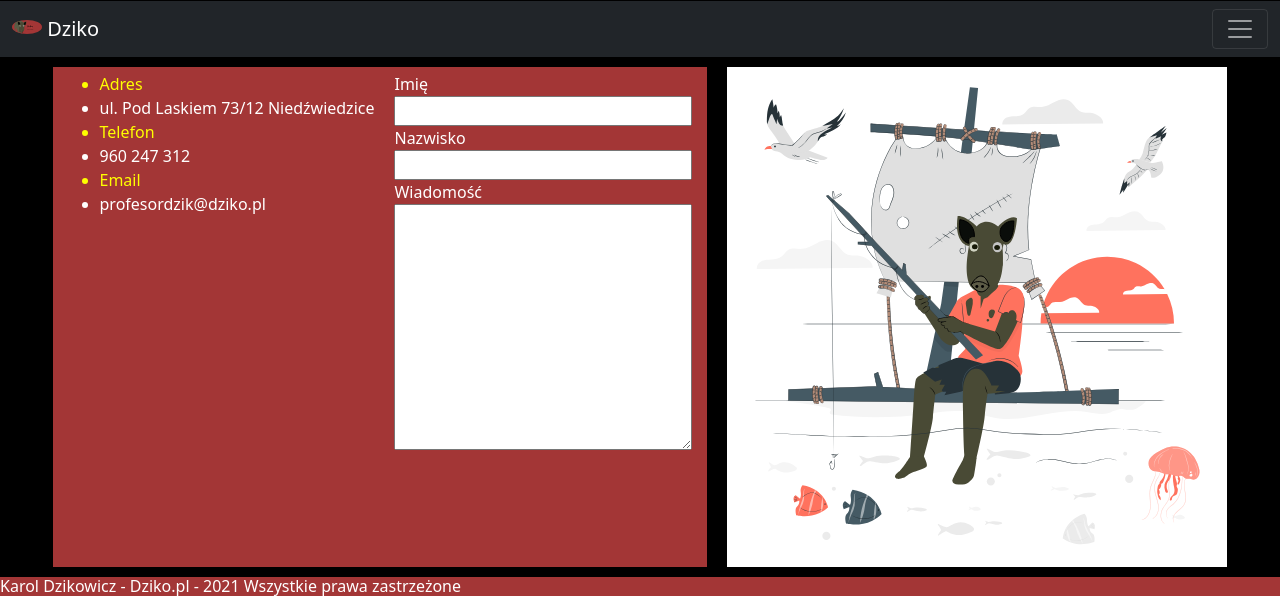
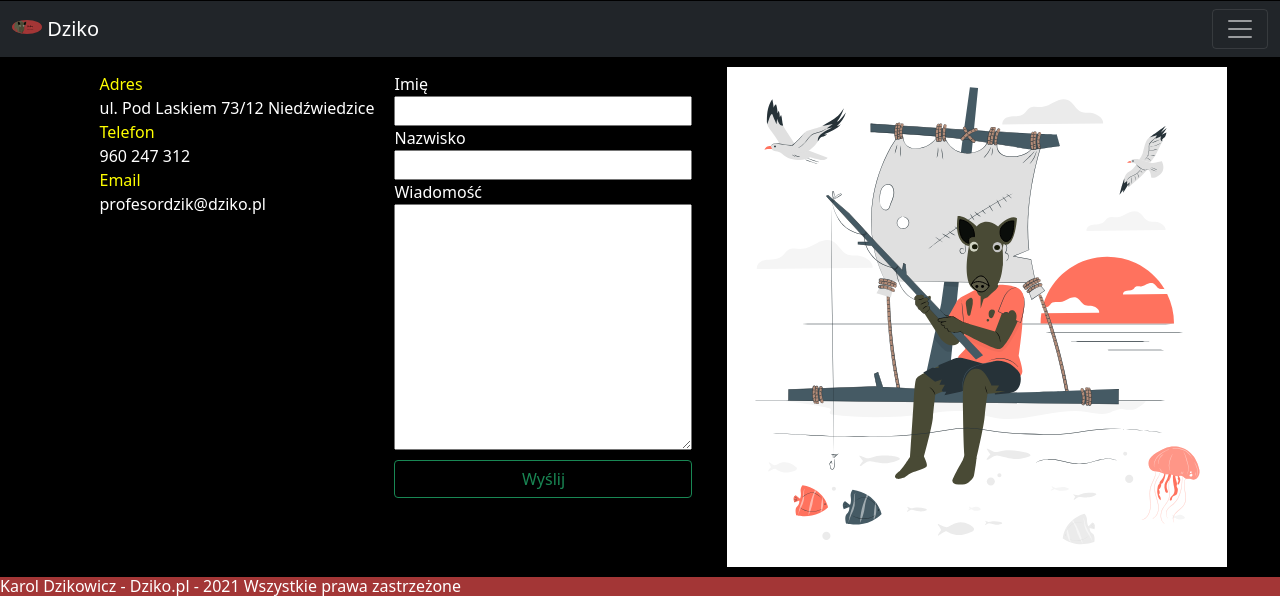
Before and after one commit to KDzikowicz/Dziko, a PHP site: page /index6.html in a window 1280 px wide. Shown: the part 693-1290 px from the top of the page. Run offline with PHP 8.4, Linux system fonts and the light colour scheme; some web fonts are replaced.

Commit message:
list style none :)

```diff
--- a/index6.html
+++ b/index6.html
@@ -74,7 +74,7 @@
     <input type="text" id="surname" name="surname">
     <label for="message">Wiadomość</label>
     <textarea name="message" id="message" cols="30" rows="10"></textarea>
-
+    <button class="btn btn-outline-success" type="submit">Wyślij</button>
 </form>
 </div>
       </article>
--- a/style.css
+++ b/style.css
@@ -114,6 +114,7 @@ h2{
 .kontakt{
     display: flex;
     flex-direction: row;
+    background-color: #000000;
 }
 form{
     display: flex;
@@ -123,9 +124,15 @@ form{
     padding-left: 10px;
     margin-right: 10px;
 }
+.kontakt-info ul{
+    list-style: none;
+}
 .kontakt-dane{
     padding-right: 10px;
     margin-left: 10px;
+}
+.kontakt-dane button{
+    margin-top: 10px;
 }
 .Duźe{
     color: yellow;
```
